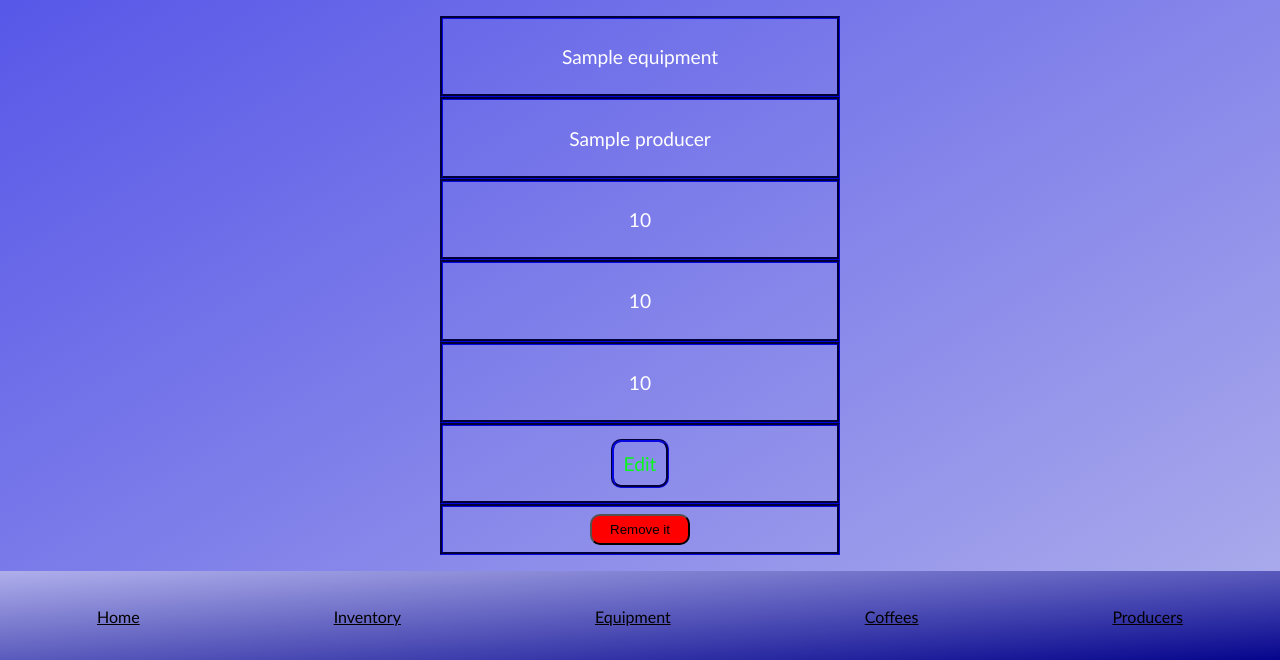
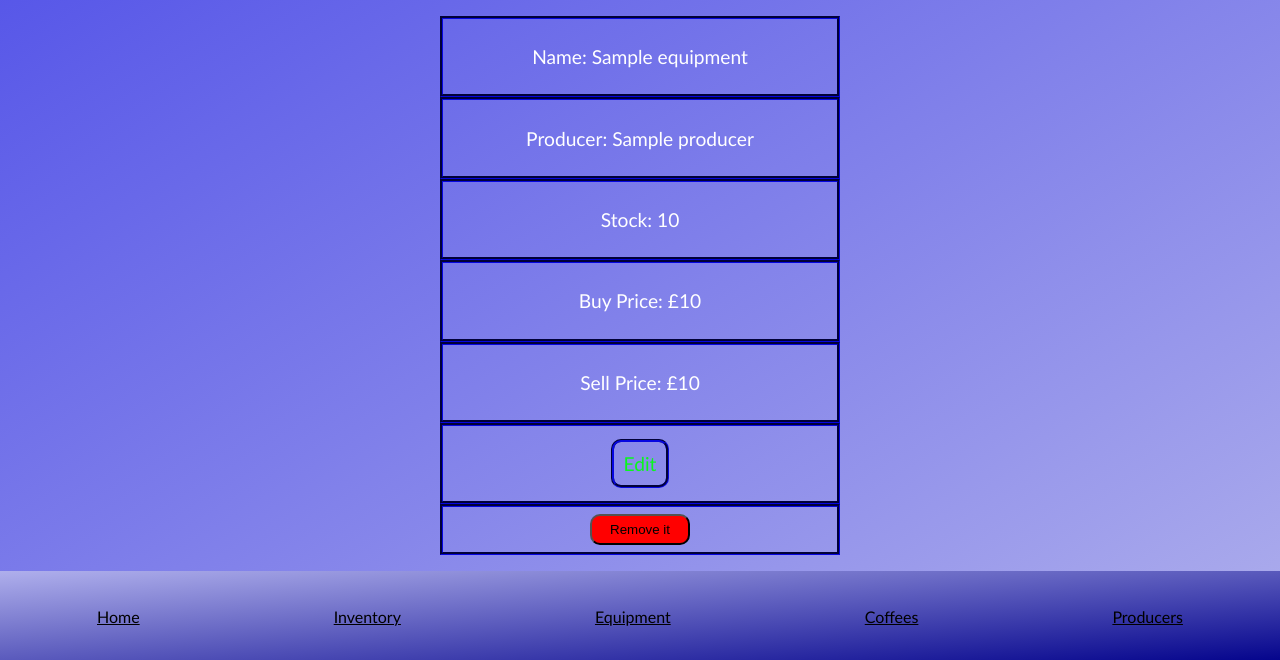
Before and after one commit to MackieJG/coffee-inventory-management, a Flask app: page /equipment/1 in a window 1280 px wide. Shown: the part 106-766 px from the top of the page. Run offline with Flask 2, Linux system fonts and the light colour scheme; a database or web service that is not in the repository returns one stand-in record (values such as "Sample title"); some libraries are stand-ins or nearby versions.

Commit message:
updating css

```diff
--- a/templates/equipment/equipment.html
+++ b/templates/equipment/equipment.html
@@ -4,22 +4,22 @@
 
 <div class="coffee_container">
     <div>
-        <p>{{ equipment.name }}</p>
+        <p>Name: {{ equipment.name }}</p>
     </div>
     <div>
-    <p>{{ equipment.producer.name }}</p>
+        <p>Producer: {{ equipment.producer.name }}</p>
     </div>
     <div>
-        <p>{{ equipment.stock }}</p>
+        <p>Stock: {{ equipment.stock }}</p>
     </div>
     <div>
-    <p>{{ equipment.buy_price }}</p>
+        <p>Buy Price: £{{ equipment.buy_price }}</p>
     </div>
     <div>
-    <p>{{ equipment.sell_price }}</p>
+        <p>Sell Price: £{{ equipment.sell_price }}</p>
     </div>
     <div>
-    <p><a href="/equipment/{{equipment.id}}/edit">Edit</a></p>
+        <p><a href="/equipment/{{equipment.id}}/edit">Edit</a></p>
     </div>
     <div>
     <form class="delete-form" action="/equipment/{{equipment.id}}/delete" method="POST">
```
